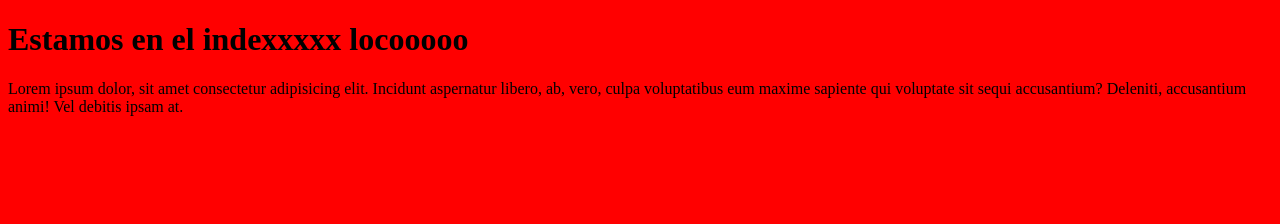
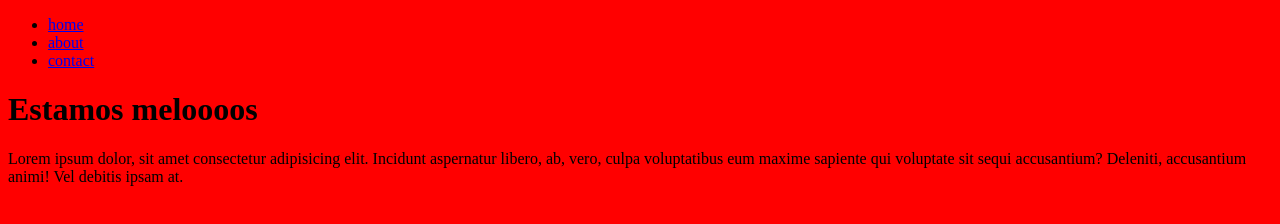
Before and after one commit to dothedada/node_test, a website: page public/index.html in a window 1280 px wide. Drawn offline with Linux system fonts and the light colour scheme.

Commit message:
tidy up the code

```diff
--- a/index.js
+++ b/index.js
@@ -19,6 +19,8 @@ const server = http.createServer(async (request, response) => {
     fileURL.path === "/"
       ? path.join("./public/", "index.html")
       : path.join("./public/", fileURL.path);
+  const fileOrFolder = path.extname(filePath);
+  console.log("1123123", fileOrFolder);
 
   try {
     const data = await fs.readFile(filePath);
@@ -32,7 +34,7 @@ const server = http.createServer(async (request, response) => {
       const data = await fs.readFile("./public/404.html");
       response.write(data);
     }
-    console.log(err);
+    // console.log(err);
     response.end();
   }
 });
--- a/public/index.html
+++ b/public/index.html
@@ -17,7 +17,14 @@
     <link rel="stylesheet" crossorigin href="/css/styles.css" />
   </head>
   <body>
-    <h1>Estamos en el indexxxxx locooooo</h1>
+    <nav>
+      <ul>
+        <li><a href="/">home</a></li>
+        <li><a href="/about/">about</a></li>
+        <li><a href="/contact-me/">contact</a></li>
+      </ul>
+    </nav>
+    <h1>Estamos meloooos</h1>
     <p>
       Lorem ipsum dolor, sit amet consectetur adipisicing elit. Incidunt
       aspernatur libero, ab, vero, culpa voluptatibus eum maxime sapiente qui
```
